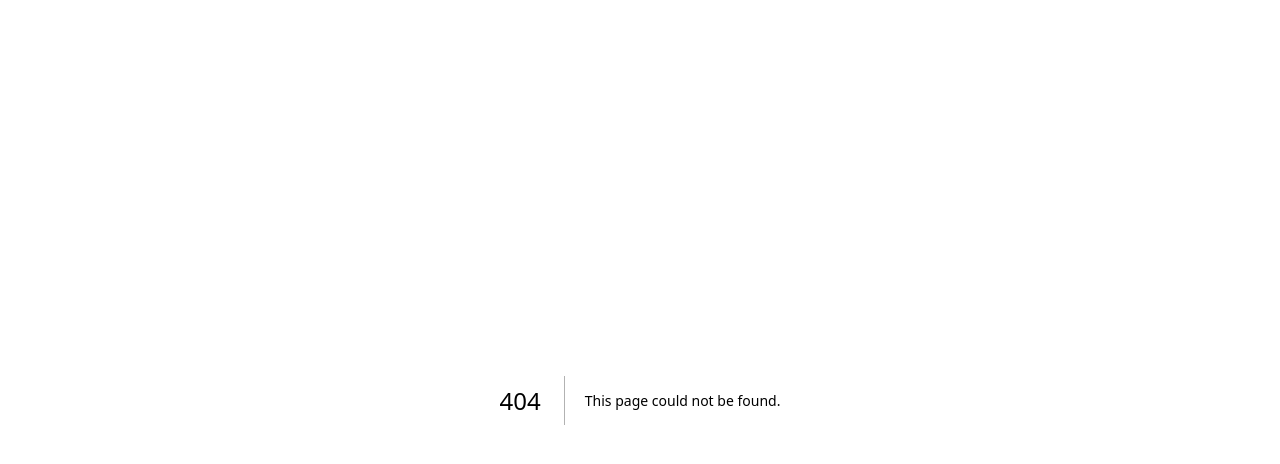
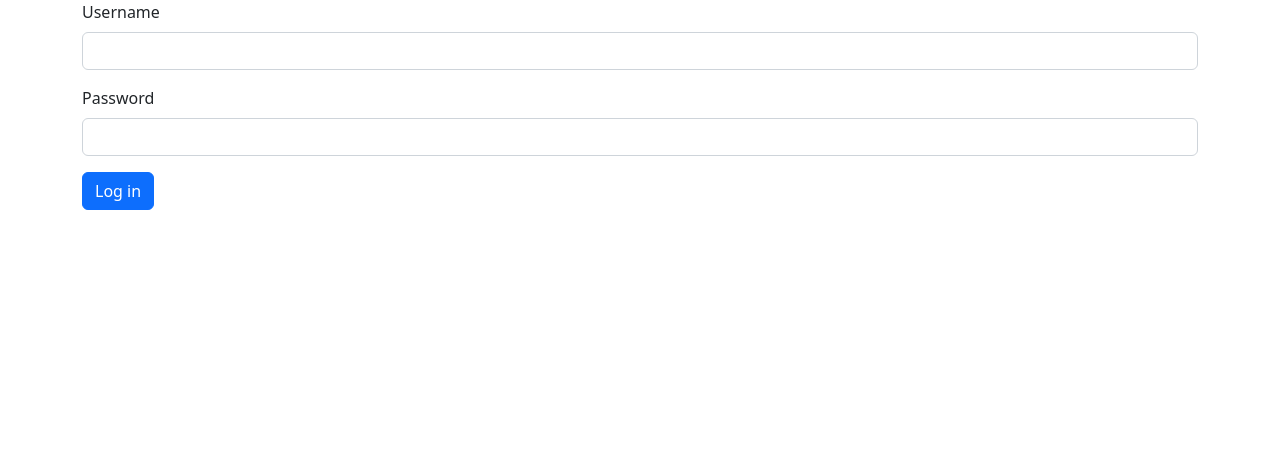
Before and after one commit to MartinKristof/react-workshop-wall, a Next.js app: page /login in a window 1280 px wide. Before the commit this address had no page. Shown: the top 464 px of the page. Built offline with nearby package versions, Linux system fonts and the light colour scheme.

Commit message:
Add login

```diff
--- /dev/null
+++ b/src/components/login/Login.tsx
@@ -0,0 +1,39 @@
+import React, { FC } from 'react';
+import { Col, Form, Row } from 'reactstrap';
+import { InputField } from '@o2/components/ui/InputField';
+import { Button } from '@o2/components/ui/Button';
+import { FieldErrors, SubmitHandler, UseFormHandleSubmit, UseFormRegister } from 'react-hook-form';
+import { TLoginInputs } from './LoginContainer';
+import { requiredFieldErrorMessage } from '@o2/constants';
+
+export const Login: FC<{
+  errors: FieldErrors<TLoginInputs>;
+  register: UseFormRegister<TLoginInputs>;
+  handleSubmit: UseFormHandleSubmit<TLoginInputs>;
+  onSubmit: SubmitHandler<TLoginInputs>;
+}> = ({ errors, register, handleSubmit, onSubmit }) => {
+  return (
+    <section>
+      <Row>
+        <Col>
+          <Form onSubmit={handleSubmit(onSubmit)}>
+            <InputField
+              label="Username"
+              {...register('username', { required: true })}
+              isValid={!Boolean(errors.username)}
+              errorMessage={requiredFieldErrorMessage}
+            />
+            <InputField
+              inputType="password"
+              label="Password"
+              {...register('password', { required: true })}
+              isValid={!Boolean(errors.password)}
+              errorMessage={requiredFieldErrorMessage}
+            />
+            <Button>Log in</Button>
+          </Form>
+        </Col>
+      </Row>
+    </section>
+  );
+};
--- /dev/null
+++ b/src/components/login/LoginContainer.tsx
@@ -0,0 +1,28 @@
+import React, { useContext } from 'react';
+import { SubmitHandler, useForm } from 'react-hook-form';
+import { Login } from './Login';
+import { UserContext } from '../../contexts/UserContext';
+import { useRouter } from 'next/router';
+
+export type TLoginInputs = {
+  username: string;
+  password: string;
+};
+
+export const LoginContainer = () => {
+  const {
+    register,
+    handleSubmit,
+    formState: { errors },
+  } = useForm<TLoginInputs>();
+  const { setUsername } = useContext(UserContext);
+  const router = useRouter();
+
+  const onSubmit: SubmitHandler<TLoginInputs> = ({ username }) => {
+    setUsername(username);
+
+    router.push('/posts');
+  };
+
+  return <Login register={register} onSubmit={onSubmit} errors={errors} handleSubmit={handleSubmit} />;
+};
--- /dev/null
+++ b/src/constants.ts
@@ -0,0 +1 @@
+export const requiredFieldErrorMessage = 'Field is mandatory!';
--- /dev/null
+++ b/src/contexts/UserContext.ts
@@ -0,0 +1,11 @@
+import { createContext } from 'react';
+
+export type TUserContext = { username: string; setUsername: (username: string) => void };
+
+export const UserContext = createContext<TUserContext>({
+  username: '',
+  // eslint-disable-next-line @typescript-eslint/no-empty-function
+  setUsername: () => {},
+});
+
+export const UserContextProvider = UserContext.Provider;
--- a/src/pages/_app.tsx
+++ b/src/pages/_app.tsx
@@ -2,12 +2,18 @@ import '@o2/styles/globals.css';
 import type { AppProps } from 'next/app';
 import 'bootstrap/dist/css/bootstrap.css';
 import { Container } from 'reactstrap';
+import { UserContextProvider } from '@o2/contexts/UserContext';
+import { useState } from 'react';
 
 const App = ({ Component, pageProps }: AppProps) => {
+  const [username, setUsername] = useState('');
+
   return (
-    <Container>
-      <Component {...pageProps} />
-    </Container>
+    <UserContextProvider value={{ username, setUsername }}>
+      <Container>
+        <Component {...pageProps} />
+      </Container>
+    </UserContextProvider>
   );
 };
 
--- /dev/null
+++ b/src/pages/login.tsx
@@ -0,0 +1,6 @@
+import { LoginContainer } from '@o2/components/login/LoginContainer';
+import React from 'react';
+
+const login = () => <LoginContainer />;
+
+export default login;
```
Also changed, not shown: src/components/posts/Posts.tsx (+10 -9 lines), src/components/posts/PostsContainer.tsx (+11 -7 lines), src/pages/posts.tsx (+1 -7 lines).
